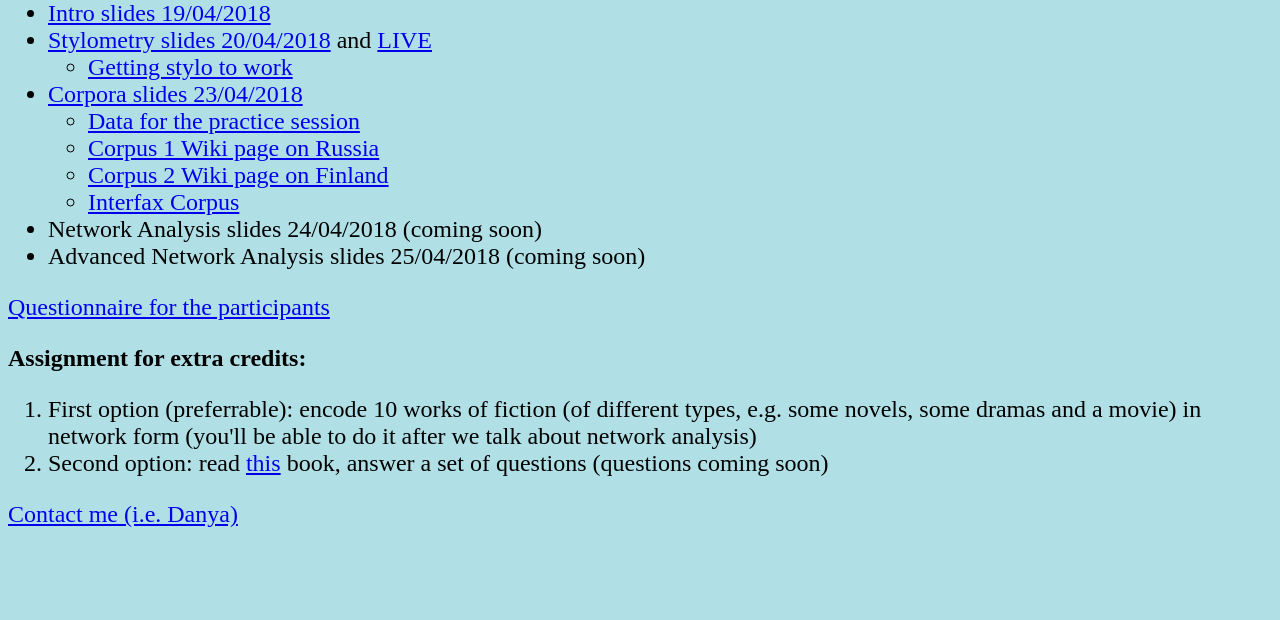
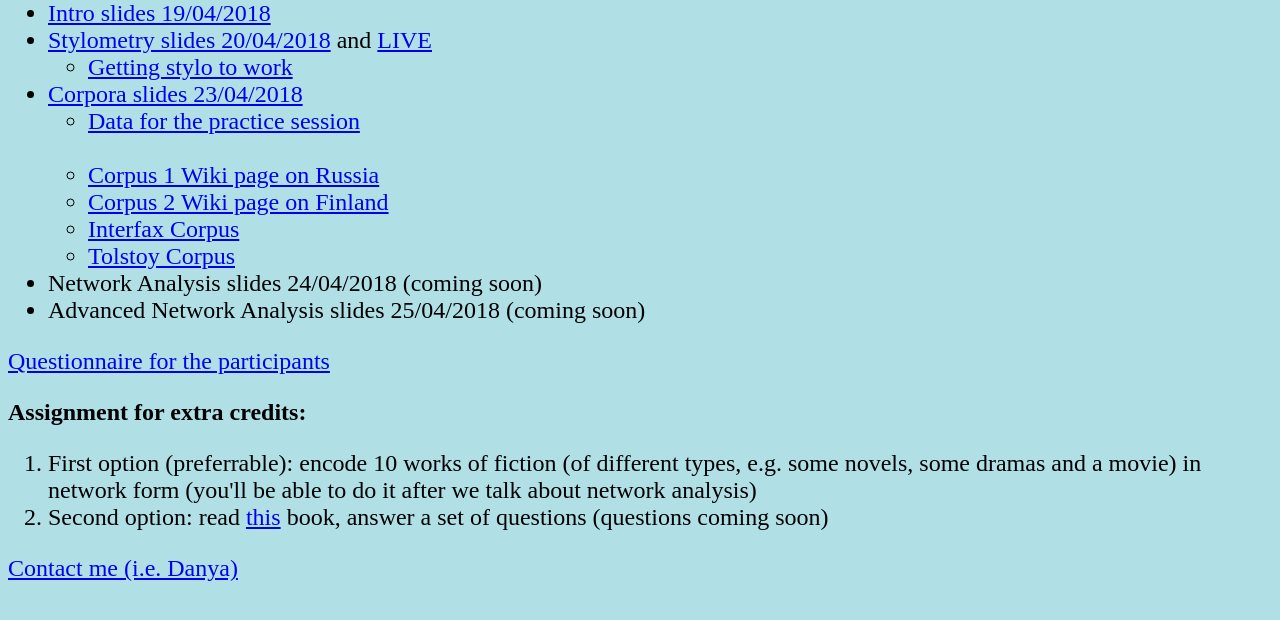
Before and after one commit to DanilSko/DHelsinki, a plain HTML site: page index.html in a window 1280 px wide. Shown: the part 66-686 px from the top of the page. Drawn offline with Linux system fonts and the light colour scheme.

Commit message:
updated main page with data for corpora session
updated main page with data for corpora session

```diff
--- a/index.html
+++ b/index.html
@@ -18,10 +18,11 @@ li    {font-size:24px;}
 <li><a href="slides/2304/corpora.html">Corpora slides 23/04/2018</a>
 	<ul>
 		<li><a href="https://drive.google.com/drive/folders/1vpWK3UcC13gVGv9b3bBr5atYu3pwvdyO">Data for the practice session</a></li>
+		<br>
 		<li><a href="https://voyant-tools.org/?corpus=60d5a074a6573a485fe708b2aaaa2359">Corpus 1 Wiki page on Russia </a></li>
 		<li><a href="https://voyant-tools.org/?corpus=f86ebe1f5d5a674f42c2bf7942166757">Corpus 2 Wiki page on Finland</a></li>
 		<li><a href="https://voyant-tools.org/?corpus=7a75cd0aec5b6c5652385c629df5c6f5">Interfax Corpus</a></li>
-
+		<li><a href="https://voyant-tools.org/?corpus=b9159d8cf9c09f0ce5f27c43f77fa06c">Tolstoy Corpus</a></li>
 	</ul>
 </li>
 <li>Network Analysis slides 24/04/2018 (coming soon) </li>
```
